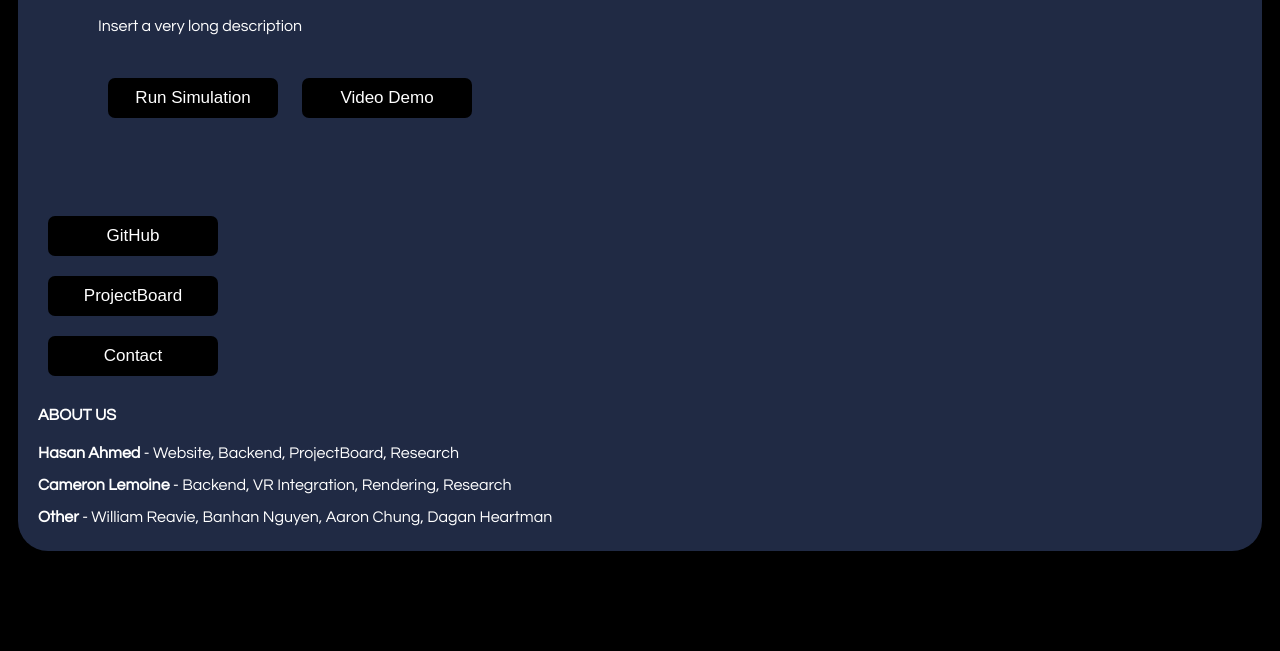
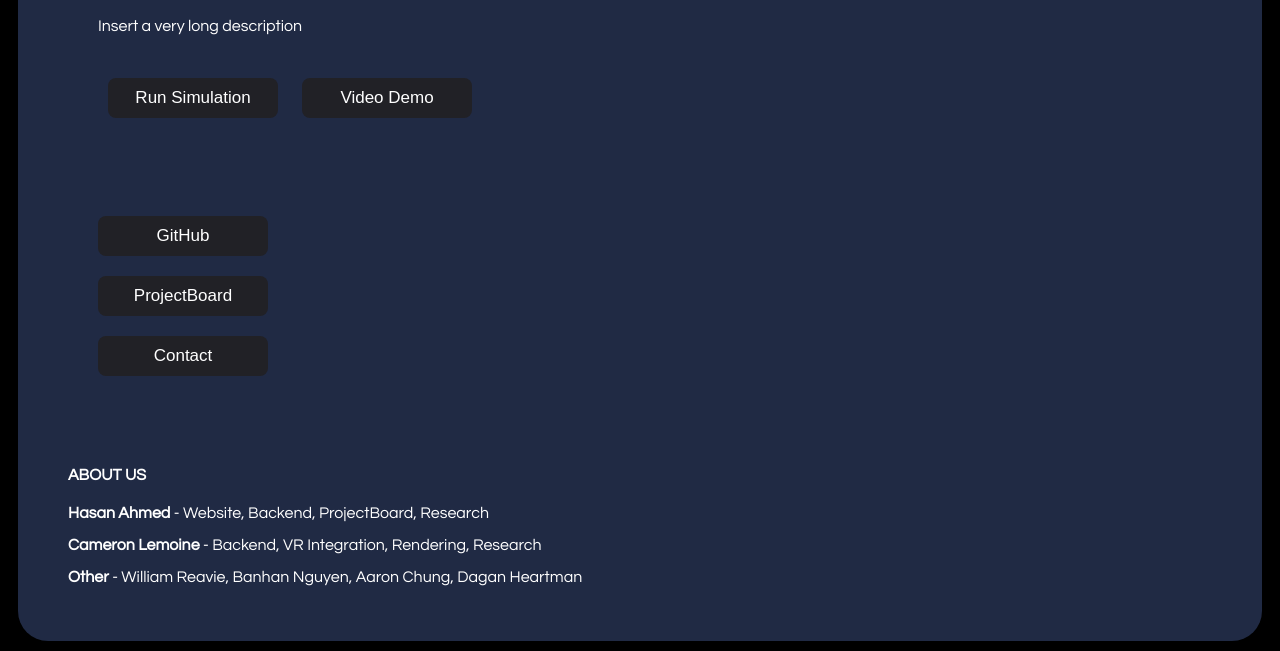
Before and after one commit to ORSF-2025-Science-Fair/Home, a plain HTML site: page index.html in a window 1280 px wide. Shown: the part 175-826 px from the top of the page. Before the commit the page ends 800 px from the top, so only its background shows below. Drawn offline with Linux system fonts and the light colour scheme.

Commit message:
Update styles.css

```diff
--- a/styles.css
+++ b/styles.css
@@ -1,3 +1,5 @@
+/* styles.css */
+
 :root {
   --text: #ffffff;
   --buttons: #6dcff6;
@@ -6,6 +8,7 @@
   --navy: #202a44;
   --babyblue: #6dcff6;
 }
+
 #site {
   background-color: var(--navy);
   border-radius: 30px;
@@ -17,6 +20,7 @@
 html {
   background-color: black;
 }
+
 h2,
 h3,
 h4 {
@@ -26,7 +30,7 @@ h4 {
 
 h1 {
   font-family: "Century Gothic", sans-serif;
-  font-weight: bold; /* Use font-weight instead of text-decoration */
+  font-weight: bold;
   color: var(--text);
 }
 
@@ -35,21 +39,19 @@ p {
   color: var(--text);
 }
 
-}
 #socials {
-  text-align: center;
-  align-items: left;
-  margin: 0px 0px 0px auto;
-  display: block;
+  text-align: centre;
+  margin-top: 10px;
+  margin-left:30px;
 }
 
 button {
   display: inline-block;
   border-radius: 4px;
-  background-color: black;
+  background-color: var(--black);
   border: none;
-  border-radius: 7px;
-  color: #ffffff;
+  border-radius: 8px;
+  color: var(--text);
   text-align: center;
   font-size: 17px;
   padding: 10px;
@@ -89,12 +91,17 @@ button:hover span:after {
   margin: 30px;
 }
 
-#links{
-  text-decoration:none;
-  color:white;
+#links {
+  text-decoration: none;
+  color: white;
 }
 
-#links:hover{
-  text-decoration:underline;
-  color:white;
+#links:hover {
+  text-decoration: underline;
+  color: white;
 }
+
+footer {
+  padding: 30px;
+  margin-top: 30px;
+}
```
